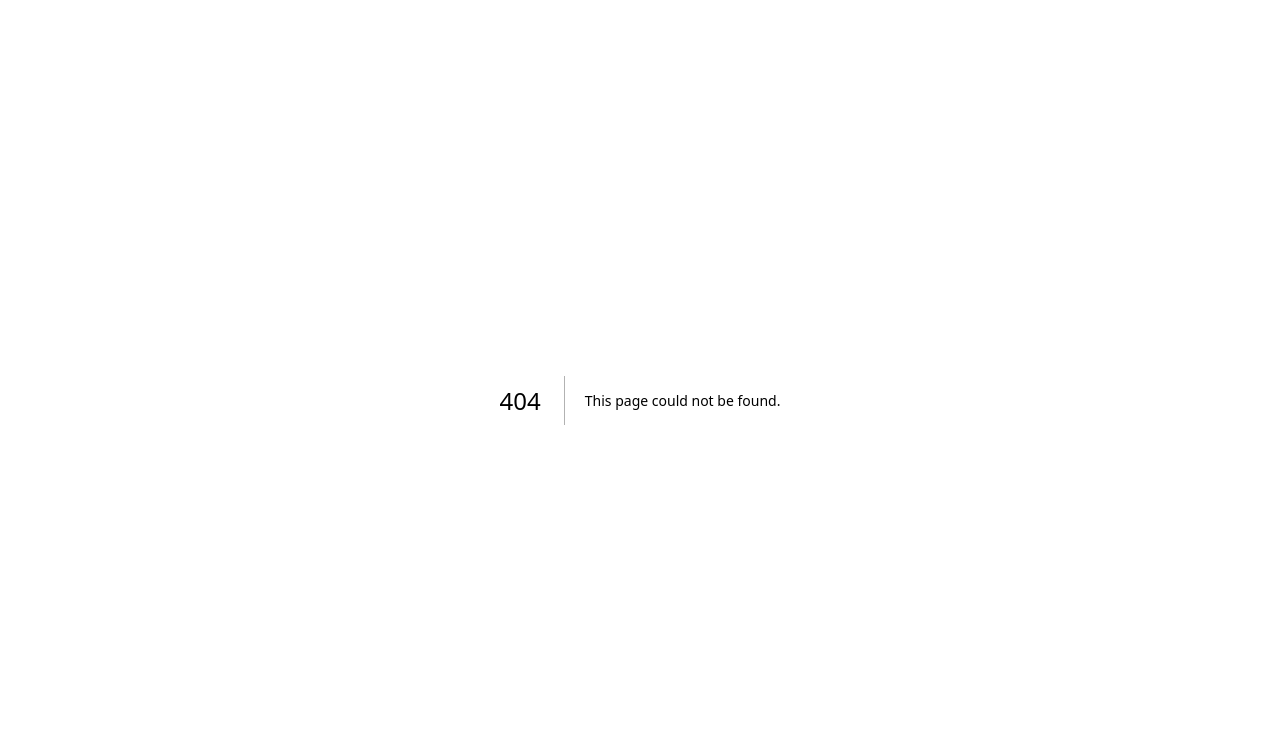
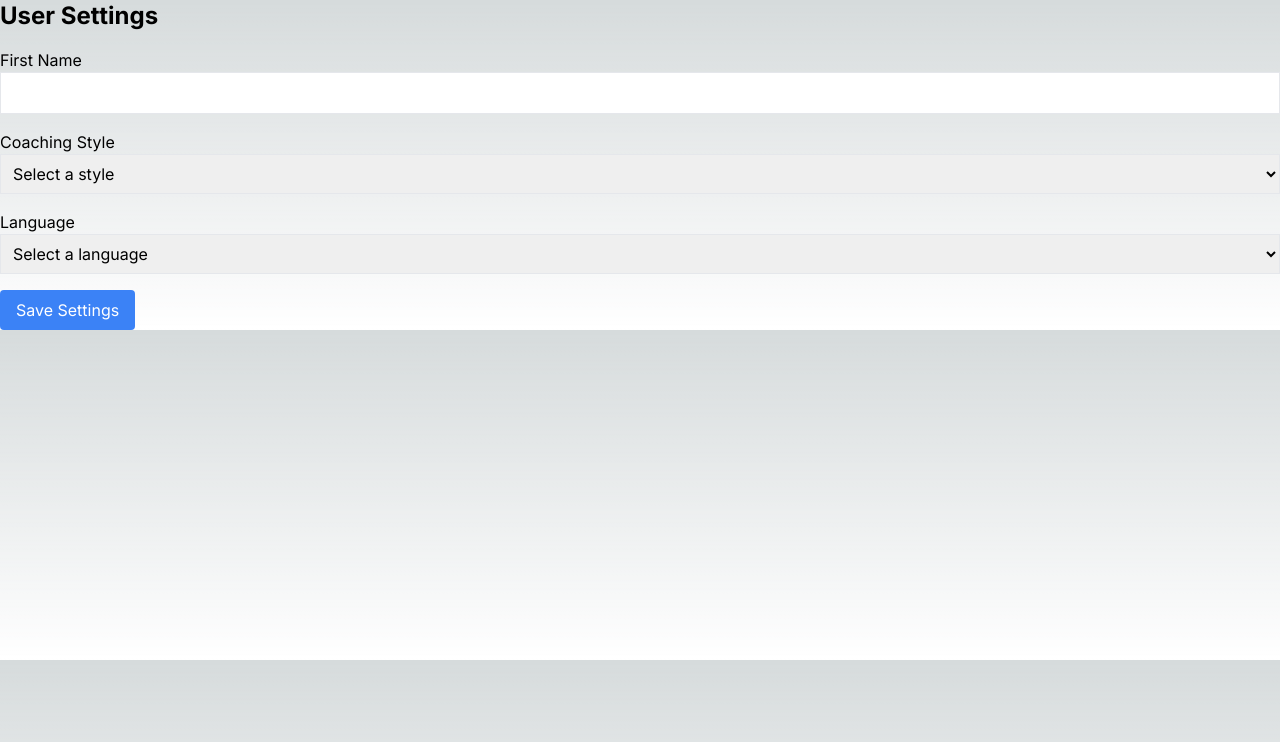
Before and after one commit to guillaumesimon/running-coach-app, a Next.js app: page /settings in a window 1280 px wide. Before the commit this address had no page. Shown: the top 742 px of the page. Built offline with nearby package versions, Linux system fonts and the light colour scheme.

Commit message:
Add session creation and individual session pages

```diff
--- /dev/null
+++ b/app/sessions/new/page.tsx
@@ -0,0 +1,113 @@
+'use client'
+
+import { useState } from 'react'
+import { useRouter } from 'next/navigation'
+
+export default function CreateSession() {
+  const router = useRouter()
+  const [session, setSession] = useState({
+    title: '',
+    distance: '',
+    targetPace: '',
+    comment: '',
+  })
+  const [duration, setDuration] = useState('')
+
+  const handleChange = (e: React.ChangeEvent<HTMLInputElement | HTMLTextAreaElement>) => {
+    setSession({ ...session, [e.target.name]: e.target.value })
+    if (e.target.name === 'distance' || e.target.name === 'targetPace') {
+      calculateDuration()
+    }
+  }
+
+  const calculateDuration = () => {
+    const distance = parseFloat(session.distance)
+    const pace = session.targetPace.split(':')
+    const paceMinutes = parseInt(pace[0])
+    const paceSeconds = parseInt(pace[1] || '0')
+
+    if (distance && paceMinutes) {
+      const totalMinutes = distance * (paceMinutes + paceSeconds / 60)
+      const hours = Math.floor(totalMinutes / 60)
+      const minutes = Math.floor(totalMinutes % 60)
+      setDuration(`${hours.toString().padStart(2, '0')}:${minutes.toString().padStart(2, '0')}`)
+    } else {
+      setDuration('')
+    }
+  }
+
+  const handleSubmit = async (e: React.FormEvent) => {
+    e.preventDefault()
+    // TODO: Send session data to backend and generate coach speech
+    console.log('Session created:', session)
+    // For now, we'll just redirect to the home page
+    router.push('/')
+  }
+
+  return (
+    <div>
+      <h1 className="text-2xl font-bold mb-4">Create New Running Session</h1>
+      <form onSubmit={handleSubmit} className="space-y-4">
+        <div>
+          <label htmlFor="title" className="block">Session Title*</label>
+          <input
+            type="text"
+            id="title"
+            name="title"
+            value={session.title}
+            onChange={handleChange}
+            required
+            className="border p-2 w-full"
+          />
+        </div>
+        <div>
+          <label htmlFor="distance" className="block">Distance (km)*</label>
+          <input
+            type="number"
+            id="distance"
+            name="distance"
+            value={session.distance}
+            onChange={handleChange}
+            required
+            step="0.01"
+            min="0"
+            className="border p-2 w-full"
+          />
+        </div>
+        <div>
+          <label htmlFor="targetPace" className="block">Target Pace (min:sec per km)*</label>
+          <input
+            type="text"
+            id="targetPace"
+            name="targetPace"
+            value={session.targetPace}
+            onChange={handleChange}
+            required
+            placeholder="00:00"
+            pattern="[0-9]{2}:[0-5][0-9]"
+            className="border p-2 w-full"
+          />
+        </div>
+        {duration && (
+          <div>
+            <label className="block">Estimated Duration</label>
+            <p>{duration}</p>
+          </div>
+        )}
+        <div>
+          <label htmlFor="comment" className="block">Comment</label>
+          <textarea
+            id="comment"
+            name="comment"
+            value={session.comment}
+            onChange={handleChange}
+            className="border p-2 w-full"
+          />
+        </div>
+        <button type="submit" className="bg-blue-500 text-white px-4 py-2 rounded">
+          Create Session
+        </button>
+      </form>
+    </div>
+  )
+}
--- /dev/null
+++ b/app/settings/page.tsx
@@ -0,0 +1,73 @@
+'use client'
+
+import { useState } from 'react'
+
+export default function Settings() {
+  const [settings, setSettings] = useState({
+    firstName: '',
+    coachingStyle: '',
+    language: '',
+  })
+
+  const handleChange = (e: React.ChangeEvent<HTMLInputElement | HTMLSelectElement>) => {
+    setSettings({ ...settings, [e.target.name]: e.target.value })
+  }
+
+  const handleSubmit = (e: React.FormEvent) => {
+    e.preventDefault()
+    // TODO: Save settings to backend
+    console.log('Settings saved:', settings)
+  }
+
+  return (
+    <div>
+      <h1 className="text-2xl font-bold mb-4">User Settings</h1>
+      <form onSubmit={handleSubmit} className="space-y-4">
+        <div>
+          <label htmlFor="firstName" className="block">First Name</label>
+          <input
+            type="text"
+            id="firstName"
+            name="firstName"
+            value={settings.firstName}
+            onChange={handleChange}
+            className="border p-2 w-full"
+          />
+        </div>
+        <div>
+          <label htmlFor="coachingStyle" className="block">Coaching Style</label>
+          <select
+            id="coachingStyle"
+            name="coachingStyle"
+            value={settings.coachingStyle}
+            onChange={handleChange}
+            className="border p-2 w-full"
+          >
+            <option value="">Select a style</option>
+            <option value="motivational">Motivational</option>
+            <option value="technical">Technical</option>
+            <option value="supportive">Supportive</option>
+          </select>
+        </div>
+        <div>
+          <label htmlFor="language" className="block">Language</label>
+          <select
+            id="language"
+            name="language"
+            value={settings.language}
+            onChange={handleChange}
+            className="border p-2 w-full"
+          >
+            <option value="">Select a language</option>
+            <option value="en">English</option>
+            <option value="es">Spanish</option>
+            <option value="fr">French</option>
+          </select>
+        </div>
+        <button type="submit" className="bg-blue-500 text-white px-4 py-2 rounded">
+          Save Settings
+        </button>
+      </form>
+    </div>
+  )
+}
```
Also changed, not shown: app/sessions/[id]/page.tsx (added).
